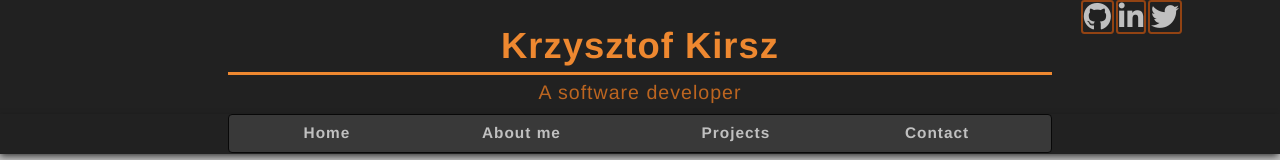
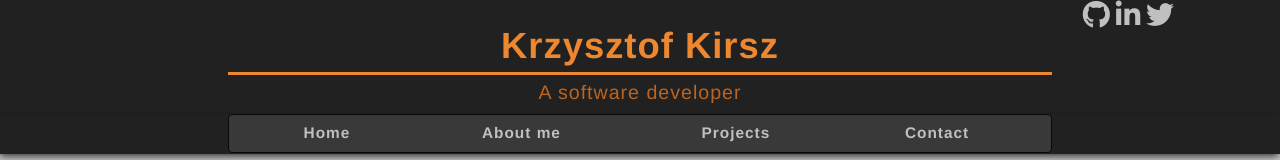
Before and after one commit to Kirhchoff/Kirhchoff.github.io, a plain HTML site: page index.html in a window 1280 px wide. Shown: the top 160 px of the page. Drawn offline with nearby package versions, Linux system fonts and the light colour scheme.

Commit message:
simplify medi icons

```diff
--- a/stylesheets/stylesheet.css
+++ b/stylesheets/stylesheet.css
@@ -51,15 +51,12 @@ body {
   margin-top: 7px;
 }
 .icon {
-  border: 2px solid #924313;
-  border-radius: 10%;
-  margin: 0px -1px;
-  transition:border-color .6s cubic-bezier(.28,.99,.74,.94);
+  margin: 1px;
+  transition:color .6s cubic-bezier(.28,.99,.74,.94);
   color: #c0c0c0;
-  padding: 1px;
 }
 .icon:hover {
-  border-color: #ff9960;
+  color: #ff9960;
 }
 
 .navbar-inverse {
```
